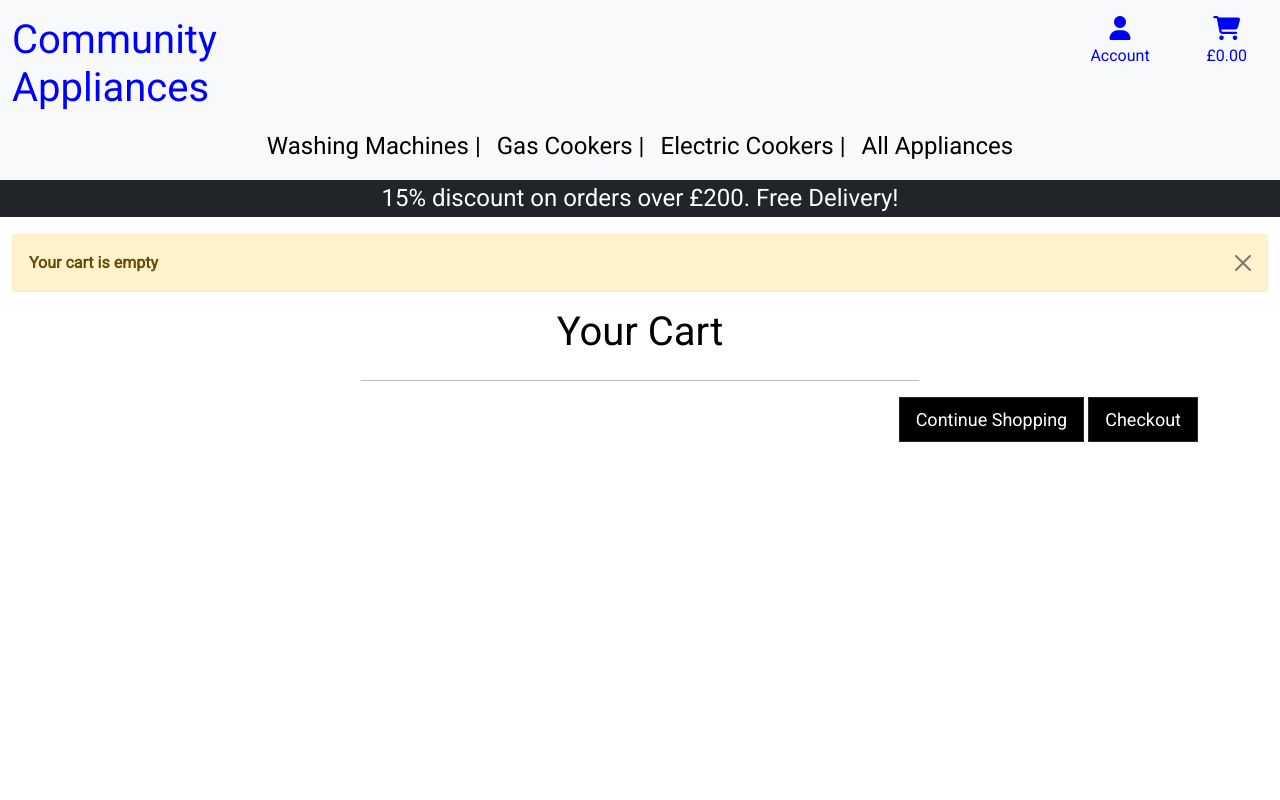
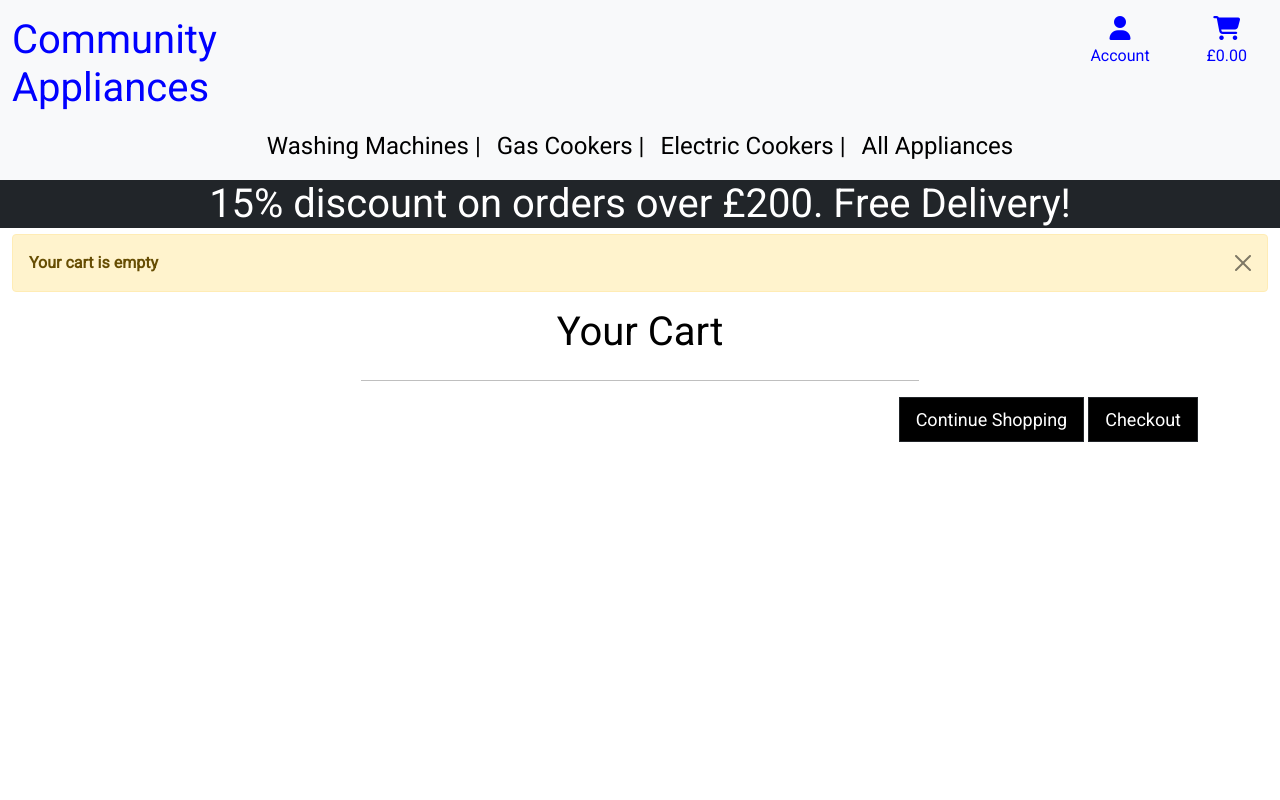
Before and after one commit to doctorandrewbrown/community-appliances, a Django app: page /cart/ in a window 1280 px wide. Run offline with Django 3.2, Linux system fonts and the light colour scheme; some libraries are stand-ins or nearby versions.

Commit message:
add display class to delivery banner

```diff
--- a/templates/base.html
+++ b/templates/base.html
@@ -138,9 +138,9 @@
     </nav>
     <!--delivery banner-->
     <div id="delivery-banner" class="row text-center">
-      <div class="col bg-dark text-white">
-        <h4 class="logo-font my-1">{{ percentage_discount }}% discount on orders over £{{ discount_threshold }}. Free
-          Delivery!</h4>
+      <div class="col bg-dark text-white display-6">
+        {{ percentage_discount }}% discount on orders over £{{ discount_threshold }}. Free
+          Delivery!
       </div>
     </div>
   </header>
```
